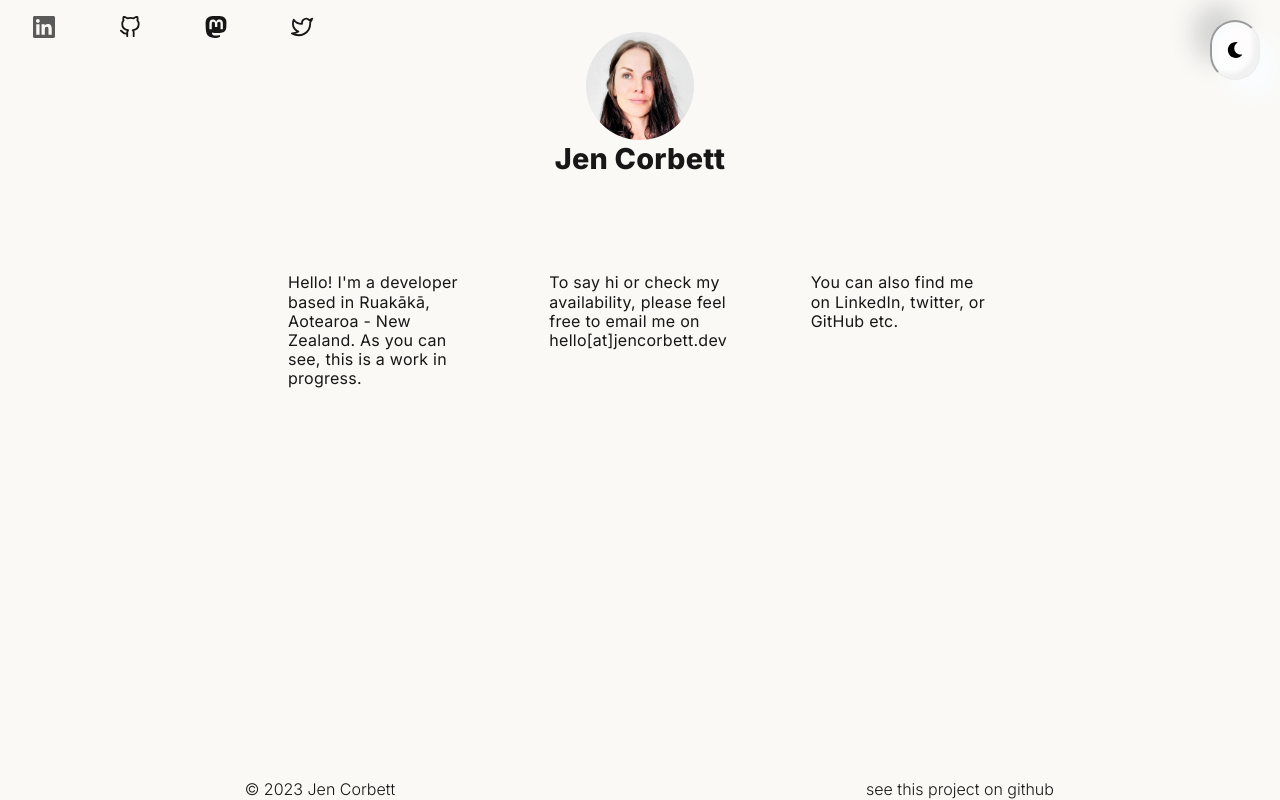
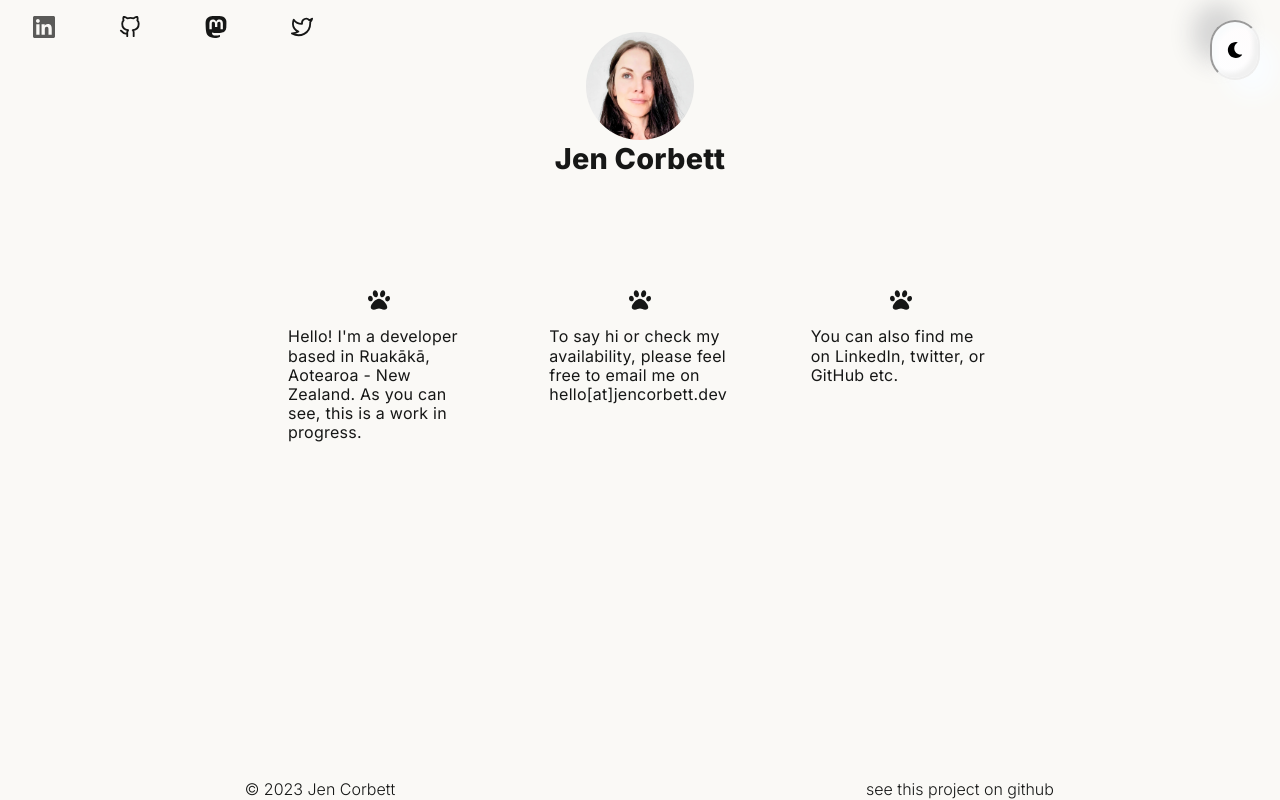
Before and after one commit to ajenstory/jencorbett.dev, a Next.js app in the folder app/: page / in a window 1280 px wide. Built offline with nearby package versions, Linux system fonts and the light colour scheme.

Commit message:
Add icons to index page content

```diff
--- a/app/pages/index.js
+++ b/app/pages/index.js
@@ -1,11 +1,12 @@
+import IconWrapper from "@components/icon";
 import TextBlock from "@components/text";
 import indexStyles from "@styles/index.module.css";
-
+import { FaPaw } from "react-icons/fa";
 const description = {
   intro:
-    "Hello! I'm a developer based in Ruakākā, Aotearoa - New Zealand. As you can see, this is a work in progress.",
-  cta: "To say hi or check my availability, please feel free to email me on hello[at]jencorbett.dev",
-  social: "You can also find me on LinkedIn, twitter, or GitHub etc.",
+    "   Hello! I'm a developer based in Ruakākā, Aotearoa - New Zealand. As you can see, this is a work in progress.",
+  cta: "   To say hi or check my availability, please feel free to email me on hello[at]jencorbett.dev",
+  social: "   You can also find me on LinkedIn, twitter, or GitHub etc.",
 };
 
 export default function Home() {
@@ -13,9 +14,38 @@ export default function Home() {
     <>
       <div className={`${indexStyles.container} `}>
         <div className={`${indexStyles.grid} `}>
-          <TextBlock>{description.intro}</TextBlock>
-          <TextBlock>{description.cta}</TextBlock>
-          <TextBlock>{description.social}</TextBlock>
+          <div>
+            <IconWrapper
+              alt="icon"
+              href=""
+            >
+              {" "}
+              <FaPaw size={22} />
+            </IconWrapper>
+            <TextBlock>{description.intro}</TextBlock>
+          </div>
+          <div>
+            {" "}
+            <IconWrapper
+              alt="icon"
+              href=""
+            >
+              {" "}
+              <FaPaw size={22} />
+            </IconWrapper>
+            <TextBlock>{description.cta}</TextBlock>
+          </div>
+          <div>
+            {" "}
+            <IconWrapper
+              alt="icon"
+              href=""
+            >
+              {" "}
+              <FaPaw size={22} />
+            </IconWrapper>
+            <TextBlock> {description.social}</TextBlock>
+          </div>
         </div>
       </div>
     </>
```
